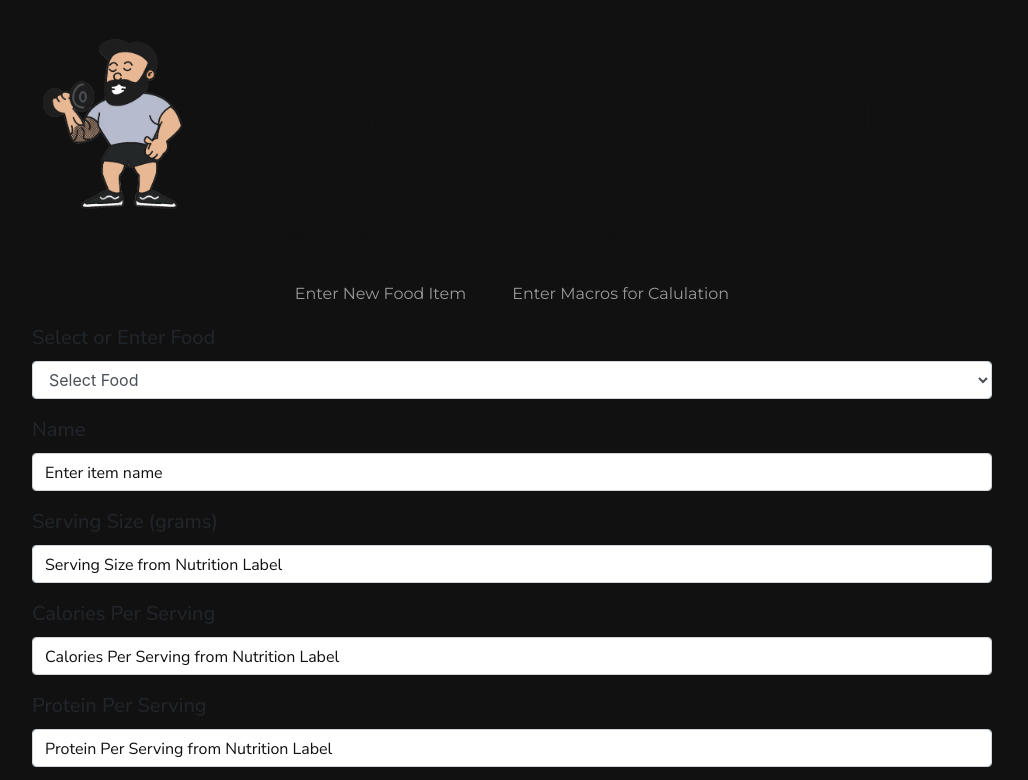
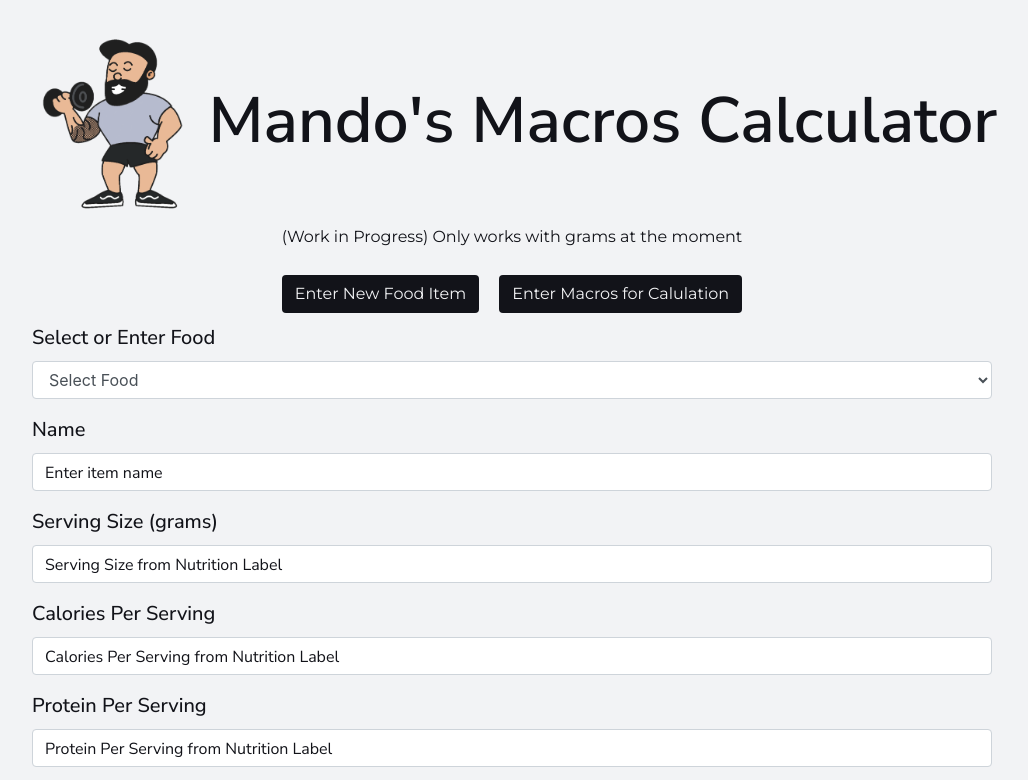
Before and after one commit to armandoroman20/macro-calculator, a website: page index.html in a window 1280 px wide. Shown: the top 780 px of the page, without its empty margins (128-1156 px from the left). Drawn offline with nearby package versions, Linux system fonts and the light colour scheme.

Commit message:
making css edits

```diff
--- a/style.css
+++ b/style.css
@@ -10,7 +10,7 @@ h2, h3, h4, h5, p, .btn  {
   padding-top: 25px;
   padding-left: 40px;
   padding-right: 40px;
-  background: #111111;
+  background: #f2f3f5;
 }
 
 .mainFormContainer {
@@ -23,14 +23,14 @@ label, input::placeholder {
 }
 
 input::placeholder {
-  color: #111111 !important;
+  color: #121319 !important;
 }
 
 h1 {
   font-family: "Nunito Sans", sans-serif;
   font-weight: 600;
   font-size: 4em;
-  color: #111111;
+  color: #121319;
 }
 
 p {
@@ -41,6 +41,7 @@ p {
 label {
   font-size: 1.25em;
   font-weight: 500;
+  color: #121319;
 }
 
 img.logo {
@@ -50,7 +51,7 @@ img.logo {
 
 .title, .disclaimer {
   text-align: center;
-  color: #111111;
+  color: #121319;
 }
 
 .title {
@@ -66,7 +67,7 @@ img.logo {
 }
 
 .results p {
-  color: #111111;
+  color: #121319;
   font-weight: bold;
 }
 
@@ -80,8 +81,8 @@ img.logo {
 }
 
 button {
-  background-color: #111111;
-  color: #999999;
+  background: #121319;
+  color: #f2f3f5;
 }
 
 button:hover {
```
